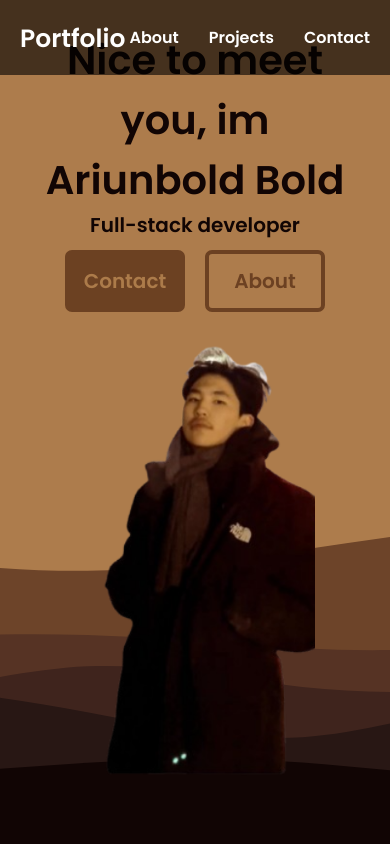
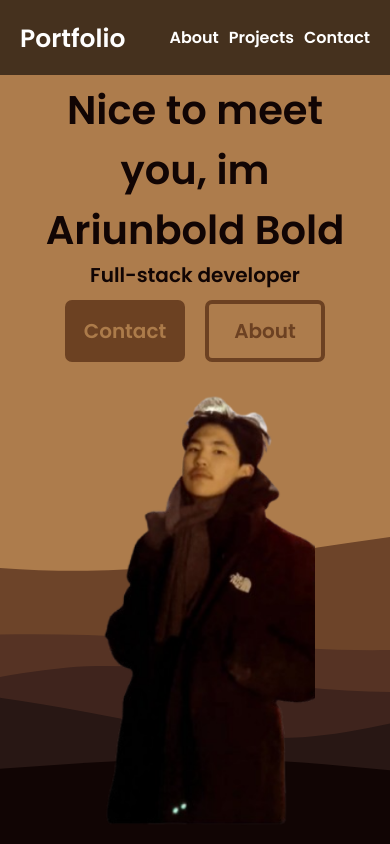
Before and after one commit to simp6969/portfolio, a Next.js app: page / in a window 390 px wide. Shown: the top 844 px of the page. Built offline with nearby package versions, Linux system fonts and the light colour scheme.

Commit message:
responsive design improvement

```diff
--- a/app/page.js
+++ b/app/page.js
@@ -56,7 +56,7 @@ export default function App() {
         <div
           ref={introductionRef}
           className={
-            "flex gap-[10px] flex-col max-[690px]:justify-center max-[690px]:items-center max-[690px]:text-center paragraph"
+            "flex gap-[10px] mt-[50px] flex-col max-[690px]:justify-center max-[690px]:items-center max-[690px]:text-center paragraph"
           }
         >
           <div>
--- a/components/Header.jsx
+++ b/components/Header.jsx
@@ -10,7 +10,7 @@ export function Header() {
           </h1>
         </div>
 
-        <div className="w-[50%] text-[white] justify-end flex items-center gap-[30px] flex-row">
+        <div className="w-[50%] text-[white] justify-end flex items-center gap-[30px] max-sm:gap-[10px] max-[360px]:gap-[5px] flex-row">
           <a href="#page2" className="hover:cursor-pointer">
             About
           </a>
--- a/components/Page3.jsx
+++ b/components/Page3.jsx
@@ -50,7 +50,7 @@ export function Page3() {
             // observer.unobserve(entry.target);
           } else {
             // Optional: Reset animation if you want it to re-trigger on scroll out and back in
-            // entry.target.classList.remove("animate-fadeInScale");
+            entry.target.classList.remove("animate-fadeInScale");
           }
         });
       },
--- a/components/Page4.jsx
+++ b/components/Page4.jsx
@@ -90,7 +90,7 @@ export function Page4() {
                   : "bg-slate-700/50 hover:bg-slate-600/70 text-slate-300 hover:text-sky-300"
               }`}
           >
-            <p ref={emailRef} className="text-md sm:text-lg">
+            <p ref={emailRef} className="text-md max-sm:text-sm">
               {emailCopied ? "Email Copied!" : "ariunboldbold200@gmail.com"}
             </p>
           </div>
@@ -98,14 +98,14 @@ export function Page4() {
           {/* Phone */}
           <div
             onClick={() => handleCopy("+976 95550376", setPhoneCopied)}
-            className={`p-3 rounded-lg cursor-pointer transition-all duration-300 ease-in-out group
+            className={`p-3 rounded-lg cursor-pointer  transition-all duration-300 ease-in-out group
               ${
                 phoneCopied
                   ? "bg-green-500/80 text-white shadow-lg shadow-green-500/30"
                   : "bg-slate-700/50 hover:bg-slate-600/70 text-slate-300 hover:text-sky-300"
               }`}
           >
-            <p ref={phoneRef} className="text-md sm:text-lg">
+            <p ref={phoneRef} className="text-md max-sm:text-sm">
               {phoneCopied ? "Phone Copied!" : "+976 95550376"}
             </p>
           </div>
```
